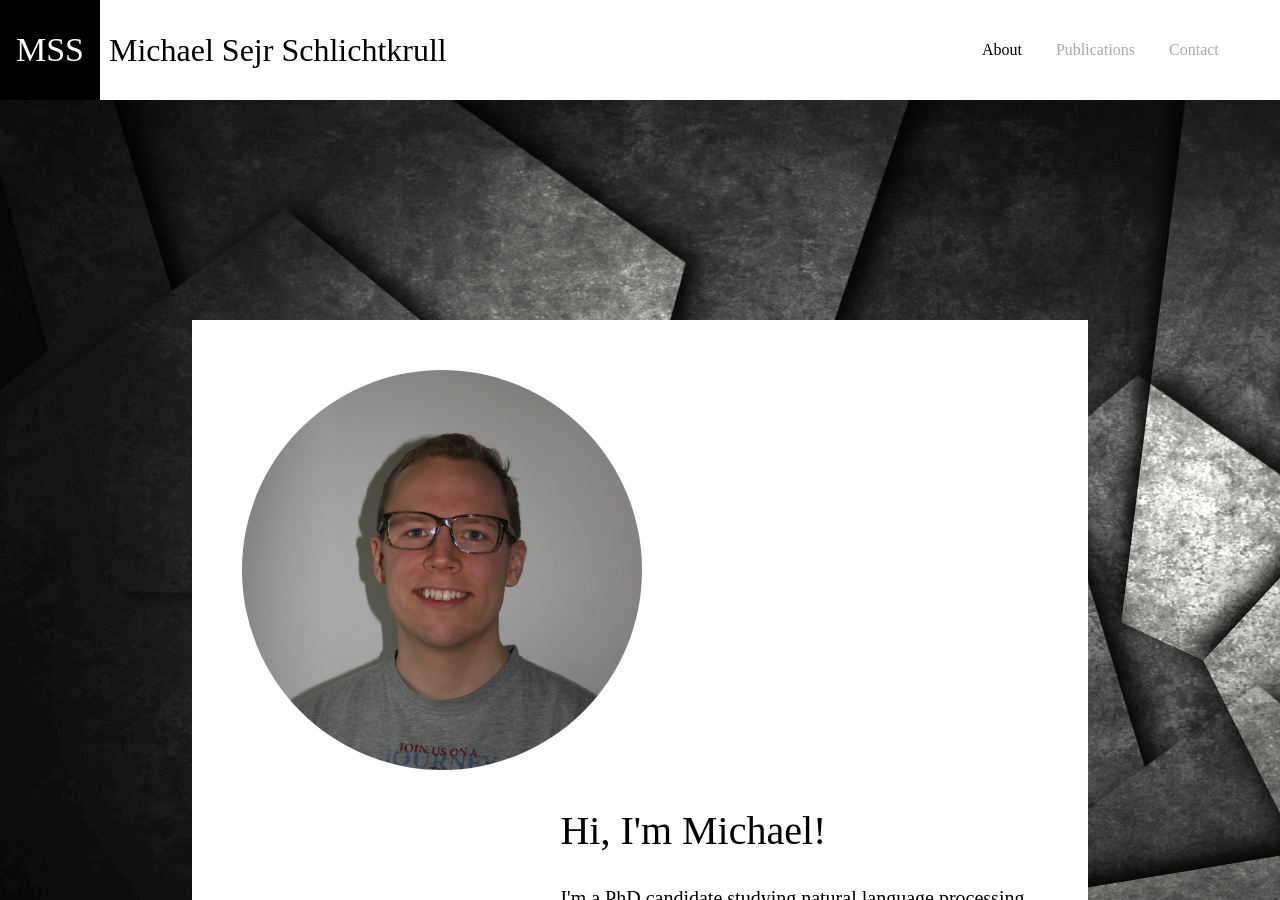
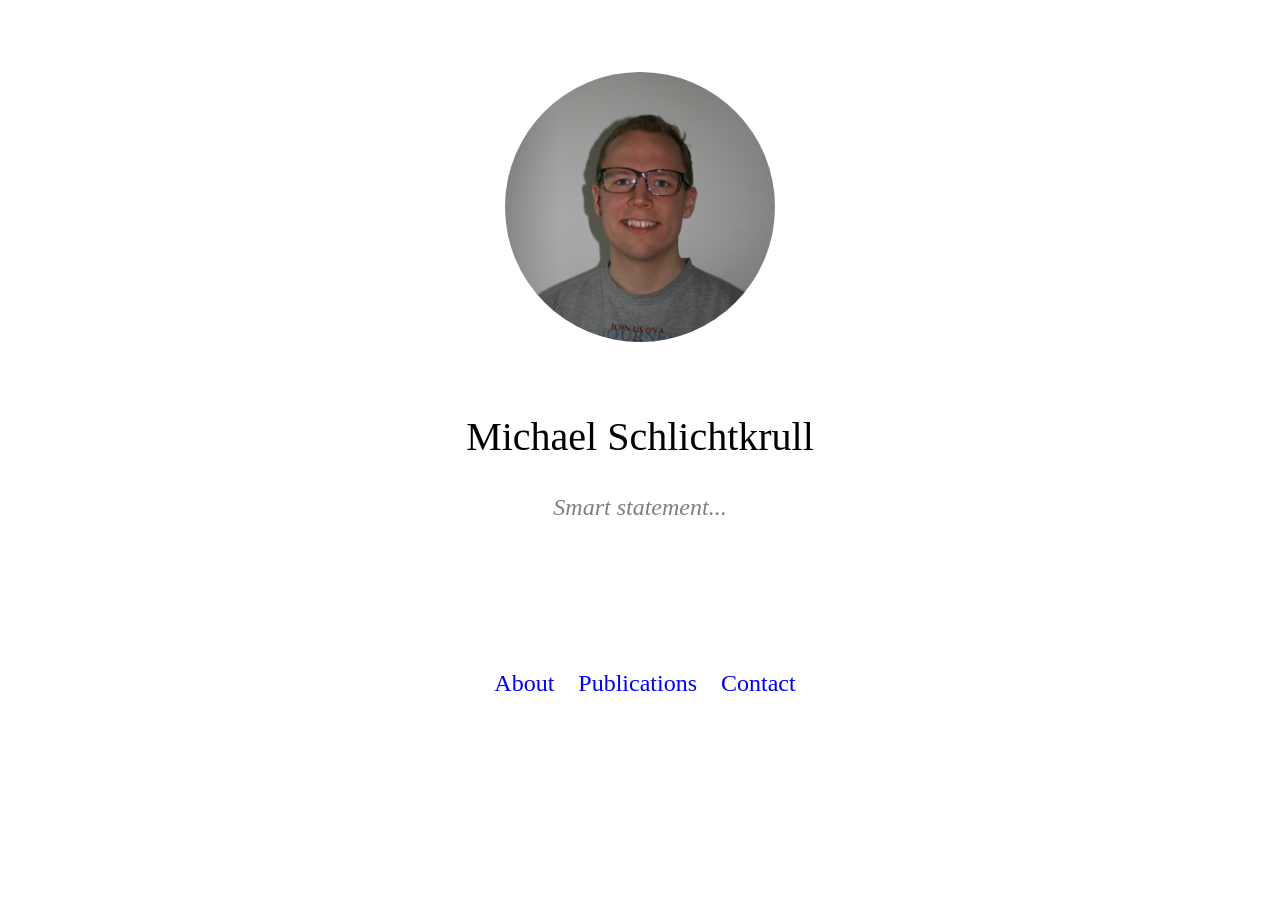
Before and after one commit to MichSchli/MichSchli.github.io, a Jekyll site: the page built from _pages/index.html, in a window 1280 px wide and 900 px high. Built offline with Jekyll 4.4.1, drawn with Linux system fonts in a browser that asks for light colours; nearby versions of some CDN libraries.

Commit message:
Changed theme to white with no background

```diff
--- a/_includes/header.html
+++ b/_includes/header.html
@@ -1,4 +1,4 @@
-<header class=michael-header>
+<header id=header class=michael-header>
 <div class=michael-header-container>
       <div class=michael-header-logo>
          <a href="/"><h1>MSS</h1></a>
@@ -7,17 +7,7 @@
       <h1>Michael Sejr Schlichtkrull</h1>
    </div>
    <nav class=michael-header-navigation>
-      <ul class=michael-header-navigation-list>
-		<li id=about-header-item class="michael-header-navigation-item">
-			<a href=/#about>About</a>
-		</li>
-		<li id=publications-header-item class="michael-header-navigation-item">
-			<a href=/#publications>Publications</a>
-		</li>
-		<li id=contact-header-item class="michael-header-navigation-item">
-			<a href=/#contact>Contact</a>
-		</li>
-      </ul>
+	{% include navbar.html name="header" %}
    </nav>
 </div>
 </header>
--- /dev/null
+++ b/_includes/navbar.html
@@ -0,0 +1,13 @@
+<ul>
+	<li id={{include.name}}-about-scroller>
+		<a href=/#about>About</a>
+	</li>
+
+	<li id={{include.name}}-publications-scroller>
+		<a href=/#publications>Publications</a>
+	</li>
+
+	<li id={{include.name}}-contact-scroller>
+		<a href=/#contact>Contact</a>
+	</li>
+</ul>
--- a/_pages/index.html
+++ b/_pages/index.html
@@ -3,6 +3,22 @@ permalink: /
 layout: default
 lang: en
 ---
+
+<section id=hero class="michael-section michael-hero-section">
+	<div class=michael-hero-portrait-box>
+   		<img src=/images/temp_photo.JPG></img>
+	</div>
+
+	<div class=michael-hero-tagline-box>
+   		<h1>Michael Schlichtkrull</h1>
+   		<h2>Smart statement...</h2>
+	</div>
+
+	<nav id=hero-navbar class=michael-hero-navbar>
+	{% include navbar.html name="hero" %}
+	</nav>
+</section>
+
 
 <section id=about class="michael-section">
 	<div class=michael-segment-separator></div>
--- a/css/main.css
+++ b/css/main.css
@@ -9,8 +9,6 @@ html {
 body {
 	margin: 0px;
 	padding: 0px;
-	background-image: url("/images/background2.jpg");
-	background-attachment: fixed;
 	height: 100%;
 }
 
@@ -43,6 +41,8 @@ body {
 .michael-header {
 	position: fixed;
     	width: 100%;
+	display: none;
+	background: white;
 }
 
 .michael-header-logo{
@@ -112,10 +112,71 @@ body {
 	color: black;
 }
 
-.michael-header-container{
-	background: white;
-	height: 100px;
+/*
+Styling for hero page
+*/
+
+.michael-hero-section {
+	text-align: center;
+	height: 100vh;
 }
+
+.michael-hero-portrait-box {
+	margin: 8% 0% 8% 0%;
+	height: 30%;
+}
+
+.michael-hero-tagline-box {
+	height: 20%;
+}
+
+.michael-hero-navbar {
+	height: 10%;
+	margin: 8% 0% 8% 0%;
+}
+
+.michael-hero-portrait-box img {
+	border-radius: 50%;
+	height: 100%;
+}
+
+
+.michael-hero-tagline-box h1, h2 {
+	font-family: Raleway;
+	font-style: normal;
+	font-variant: normal;
+	font-weight: 500;
+	font-size: 40px;
+}
+
+.michael-hero-tagline-box h2 {
+	font-style: italic;
+	color: grey;
+	font-size: 24px;
+}
+
+.michael-hero-navbar ul {
+	list-style-type: none;
+	margin: 0px;
+	padding: 0px;
+}
+
+.michael-hero-navbar li {
+	display: inline-block;
+	padding: 5px;
+}
+
+.michael-hero-navbar a{
+	font-family: Raleway;
+	font-style: normal;
+	font-variant: normal;
+	font-weight: 500;
+	text-decoration: none;
+	margin-left: 10px;
+	font-size: 24px;
+}
+
+
 
 /*
 Styling for 'about'-section:
--- a/script/scroll.js
+++ b/script/scroll.js
@@ -20,8 +20,16 @@ $("#contact").waypoint(function() {
     offset: '20%'
 });
 
+$("#hero-navbar").waypoint(function(direction) {
+	if (direction == 'down'){
+		$("#header").show();
+	} else {
+		$("#header").hide();
+	}
+},{
+});
 
 function toggleNavbarItem(name) {
-   var navbarItemId = "#"+name+"-header-item"
+   var navbarItemId = "#header-"+name+"-scroller"
    $(navbarItemId).toggleClass("michael-header-navigation-item-selected");
 }
```
